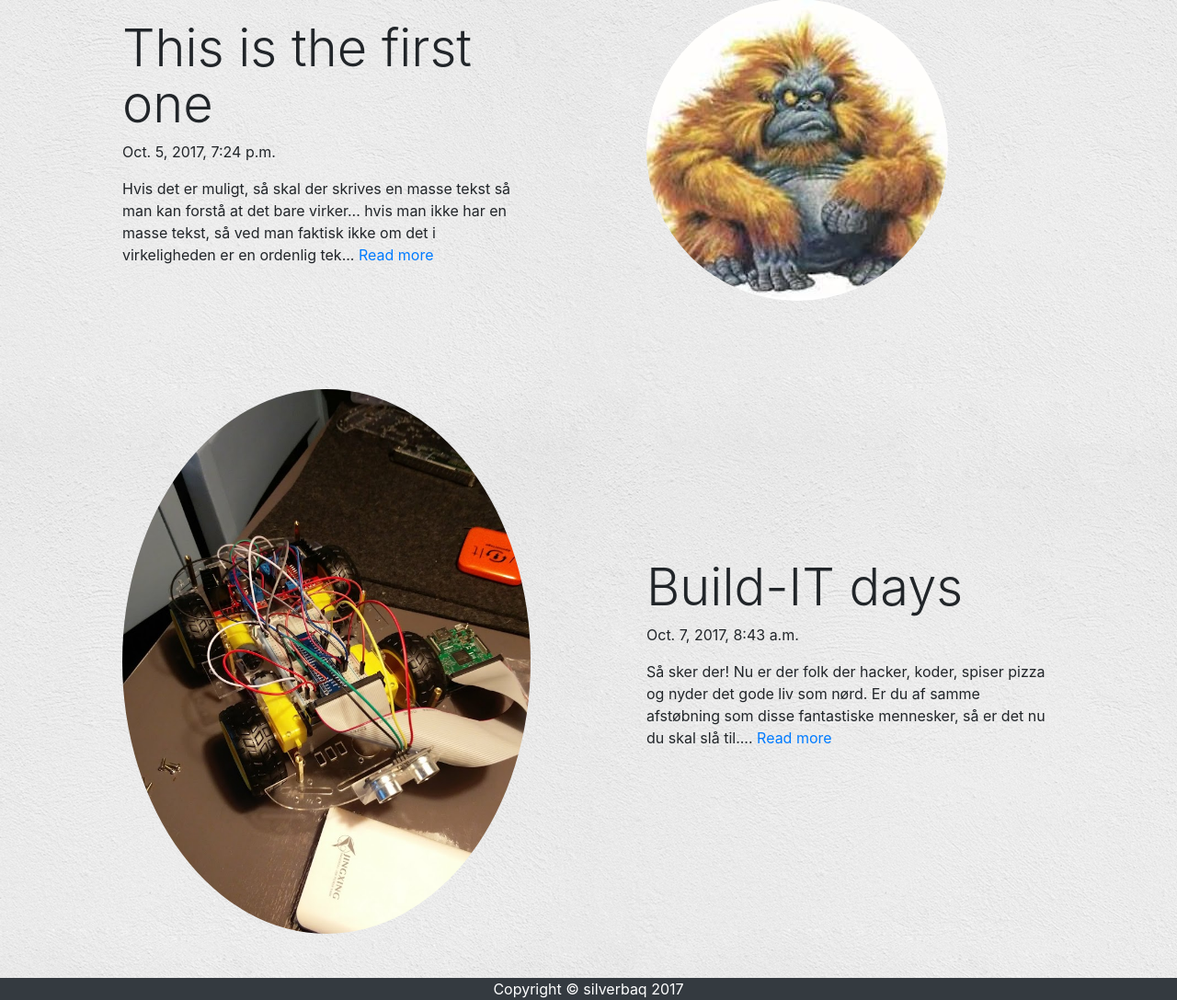
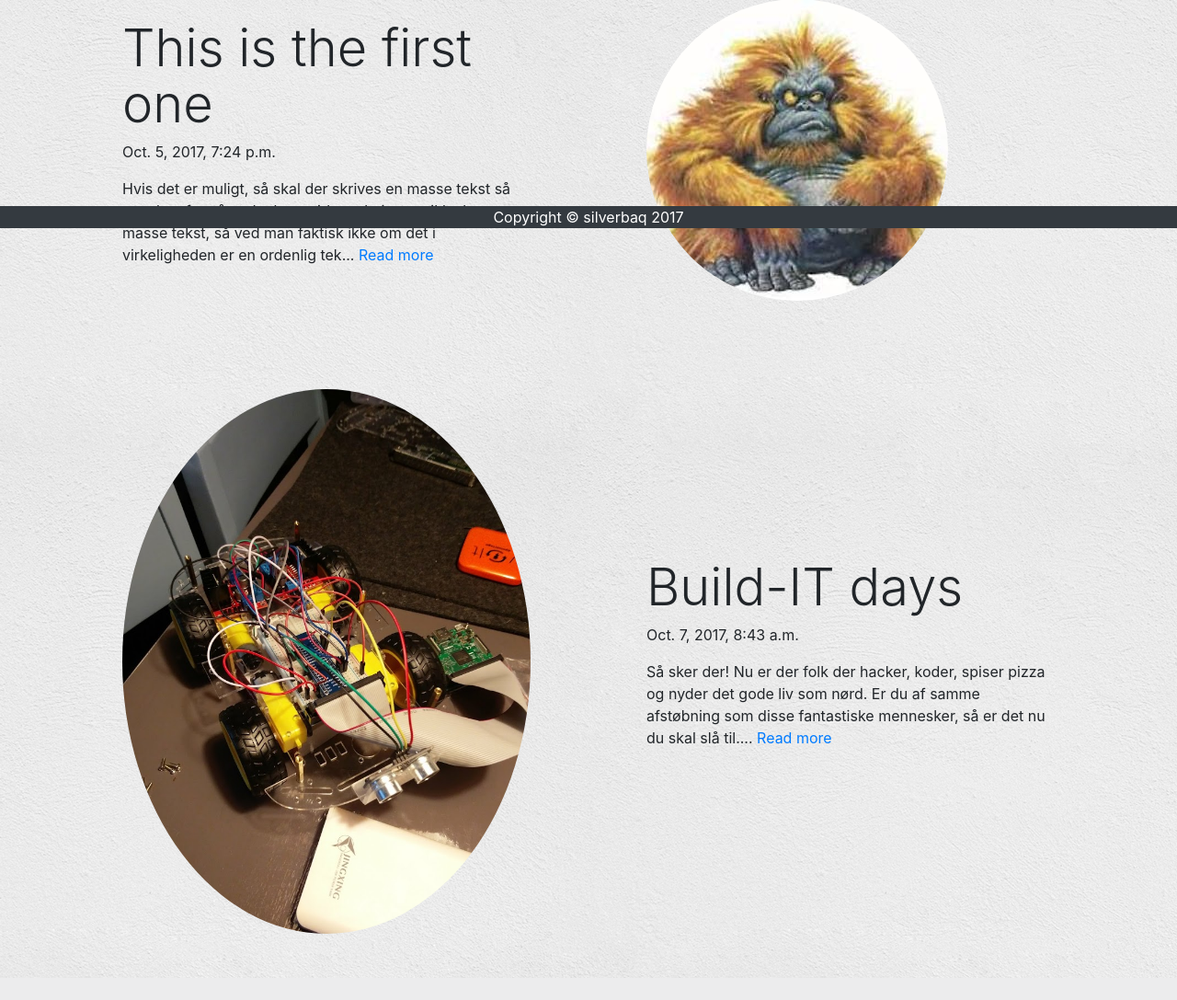
Before and after one commit to Silverbaq/EAL-ComputerClub, a Django app: page / in a window 1280 px wide. Shown: the part 552-1639 px from the top of the page at 92% size. After the commit the page ends 1615 px from the top, so only its background shows below. Run offline with Django 3.2, Linux system fonts and the light colour scheme; data comes from the database, SQL or seed files in the repository; some libraries are stand-ins or nearby versions; some web fonts are replaced.

Commit message:
updated footer

```diff
--- a/templates/base_news.html
+++ b/templates/base_news.html
@@ -66,7 +66,7 @@
         {% endblock %}
 
     <!-- Footer -->
-    <footer class="navbar-fixed-bottom footer bg-dark">
+    <footer class="fixed-bottom footer bg-dark">
       <div class="container">
         <p class="m-0 text-center text-white">Copyright &copy; silverbaq 2017</p>
       </div>
```
